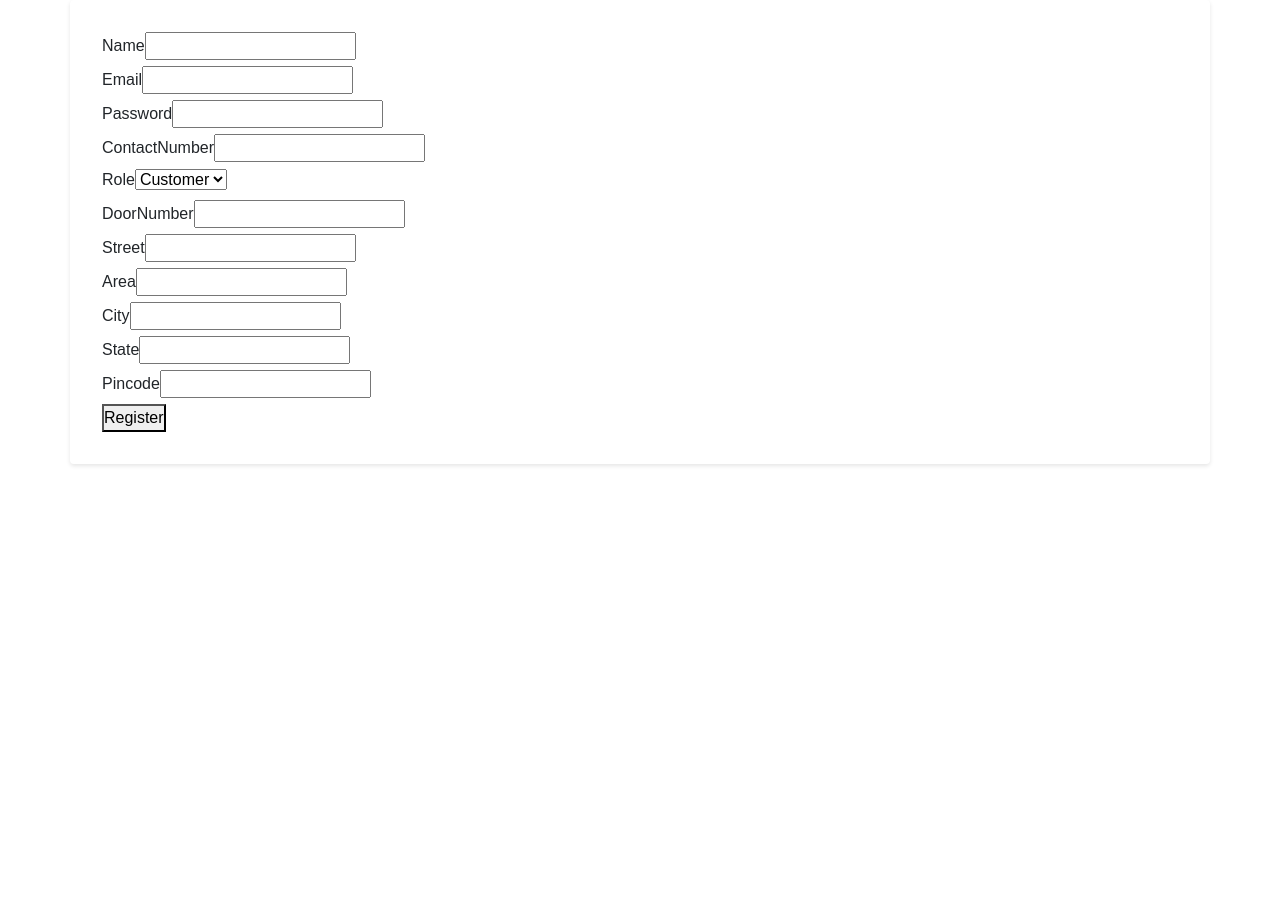
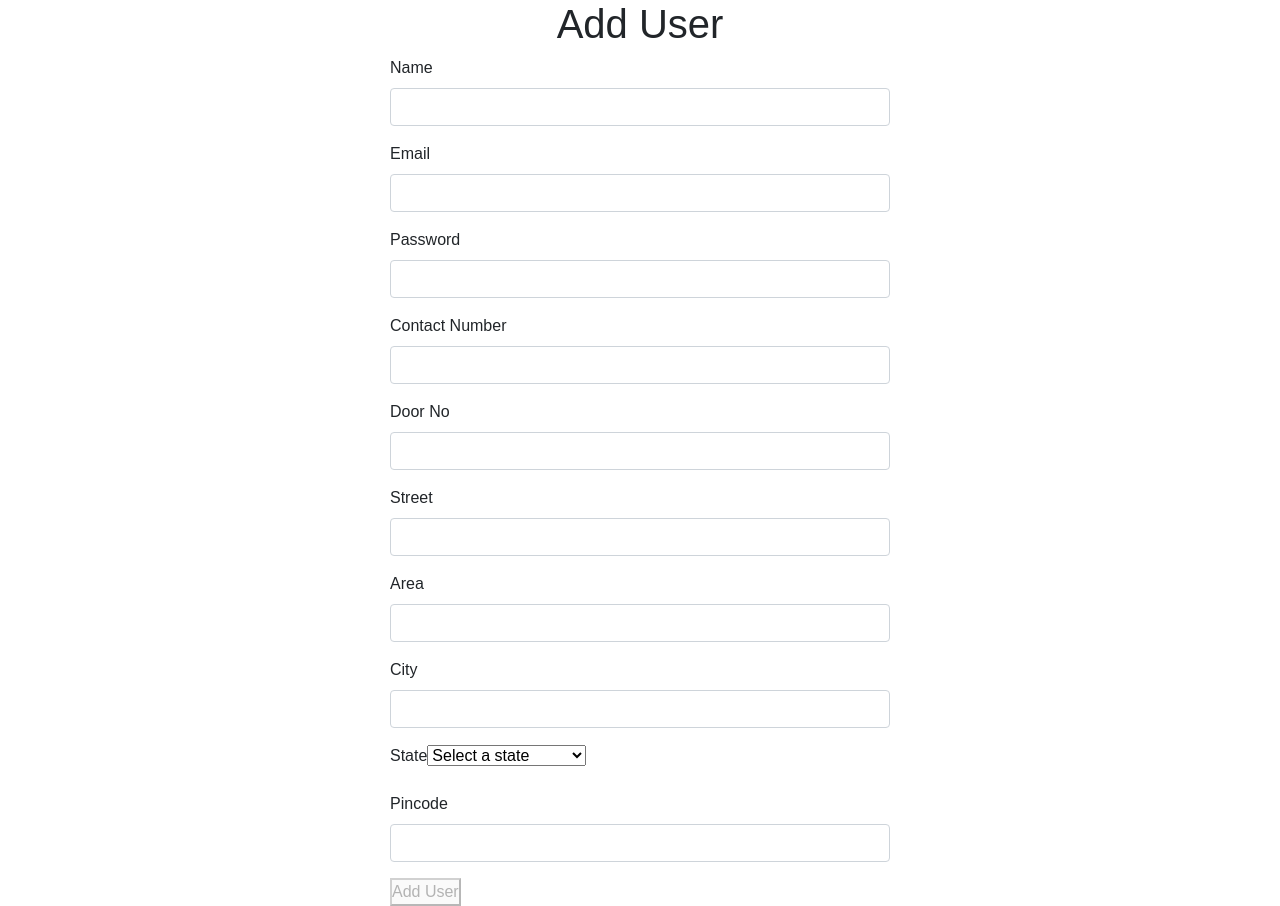
Before and after one commit to Priyanshi23Meghwani/online-dry-clean-app, a React (Create React App) app: page /addUser in a window 1280 px wide. Before the commit the page ends 800 px from the top, so only its background shows below. Built offline with nearby package versions, Linux system fonts and the light colour scheme.

Commit message:
style added for user,update address,changeorderstatus

```diff
--- a/src/components/Address/UpdateAddress.js
+++ b/src/components/Address/UpdateAddress.js
@@ -3,7 +3,37 @@ import { useDispatch, useSelector } from 'react-redux';
 import { useParams } from 'react-router-dom';
 import {fetchAddress,updateAddress} from '../../store/Actions/AddressAction';
 
-
+const states = [
+    "Andhra Pradesh",
+    "Arunachal Pradesh",
+    "Assam",
+    "Bihar",
+    "Chhattisgarh",
+    "Delhi",
+    "Goa",
+    "Gujarat",
+    "Haryana",
+    "Himachal Pradesh",
+    "Jharkhand",
+    "Karnataka",
+    "Kerala",
+    "Madhya Pradesh",
+    "Maharashtra",
+    "Manipur",
+    "Meghalaya",
+    "Mizoram",
+    "Nagaland",
+    "Odisha",
+    "Punjab",
+    "Rajasthan",
+    "Sikkim",
+    "Tamil Nadu",
+    "Telangana",
+    "Tripura",
+    "Uttarakhand",
+    "Uttar Pradesh",
+    "West Bengal"
+];
 function UpdateAddress() {
 
     const [id, setId] = useState("");
@@ -49,7 +79,8 @@ function UpdateAddress() {
     }
 
     return (
-        <div className="container">
+        <div style={{ maxWidth: "500px", margin: "0 auto" }}>
+             <h1 style={{ textAlign: "center" }}>Update Address Details</h1>
             <div className="form-group">
                 <label>Id:</label>
                 <input type="text" className="form-control" name='id' value={id} disabled />
@@ -75,16 +106,22 @@ function UpdateAddress() {
                     onChange={event => setCity(event.target.value)} />
             </div>
             <div className="form-group">
-                <label>State:</label>
-                <input type="text" className="form-control" name='state' value={state}
-                    onChange={event => setState(event.target.value)} />
+                <label>State</label>
+                <select name="state" value={state} onChange={(event) => setState(event.target.value)}>
+                    <option value="">Select a state</option>
+                    {states.map((state) => (
+                        <option key={state} value={state}>
+                            {state}
+                        </option>
+                    ))}
+                </select>
             </div>
             <div className="form-group">
                 <label>Pincode:</label>
                 <input type="text" className="form-control" name='pincode' value={pincode}
                     onChange={event => setPincode(event.target.value)} />
             </div>
-            <button onClick={handleButton}>Update</button>
+            <button onClick={handleButton} className="btn btn-primary btn-block">Update</button>
         </div>
     )
 }
--- a/src/components/Order/ChangeOrderStatus.js
+++ b/src/components/Order/ChangeOrderStatus.js
@@ -1,5 +1,5 @@
 import { useEffect, useState } from "react";
-import { useDispatch,useSelector } from "react-redux";
+import { useDispatch, useSelector } from "react-redux";
 import { useParams } from "react-router-dom";
 import { fetchOrderById } from "../../store/Actions/OrderAction";
 import { updateOrderStatus } from "../../store/Actions/OrderAction";
@@ -13,7 +13,7 @@ const allStatus = [
     "Dispatched",
     "Delivered"
 ]
-function ChangeOrderStatus(){
+function ChangeOrderStatus() {
 
     const [id, setId] = useState("");
     const [orderStatus, setOrderStatus] = useState("");
@@ -42,25 +42,30 @@ function ChangeOrderStatus(){
 
     }
 
-    return(
-        <div>
-             <div>
+    return (
+        <div className="container">
+            <div className="form-group">
                 <label>Order Id</label>
-                <input type="number" name="userId" value={id}
-                    onChange={event => setId(event.target.value)} disabled />
+                <input type="number" name="orderId" id="orderId" className="form-control" value={id}
+                    onChange={(event) => setId(event.target.value)} disabled />
             </div>
-            <div>
-                    <label>Order Status</label>
-                    <select value={orderStatus} onChange={(event) => setOrderStatus(event.target.value)}>
-                        <option value="">---Select---</option>
-                        {allStatus.map((orderStatus) => (
-                            <option key={orderStatus} value={orderStatus}>{orderStatus}</option>
-                        ))}
-                    </select>
-                </div>
-                <button onClick={update}>Update</button>
+            <div className="form-group">
+                <label >Order Status</label>
+                <select id="orderStatus" className="form-control" value={orderStatus}
+                    onChange={(event) => setOrderStatus(event.target.value)} >
+                    <option value="">---Select---</option>
+                    {allStatus.map((status) => (
+                        <option key={status} value={status}>
+                            {status}
+                        </option>
+                    ))}
+                </select>
+            </div>
+            <button className="btn btn-primary" onClick={update}>
+                Update
+            </button>
+        </div>
+    );
 
-        </div>
-    )
 }
 export default ChangeOrderStatus
--- a/src/components/User/AddUser.js
+++ b/src/components/User/AddUser.js
@@ -1,13 +1,46 @@
-import React, { useState } from 'react';
-import { useDispatch } from 'react-redux';
-import { addUser } from '../../store/Actions/UserActions';
+
+import { useState } from "react";
+import { useDispatch } from "react-redux";
+import { addUser } from "../../store/Actions/UserActions";
+
+
+const states = [
+    "Andhra Pradesh",
+    "Arunachal Pradesh",
+    "Assam",
+    "Bihar",
+    "Chhattisgarh",
+    "Delhi",
+    "Goa",
+    "Gujarat",
+    "Haryana",
+    "Himachal Pradesh",
+    "Jharkhand",
+    "Karnataka",
+    "Kerala",
+    "Madhya Pradesh",
+    "Maharashtra",
+    "Manipur",
+    "Meghalaya",
+    "Mizoram",
+    "Nagaland",
+    "Odisha",
+    "Punjab",
+    "Rajasthan",
+    "Sikkim",
+    "Tamil Nadu",
+    "Telangana",
+    "Tripura",
+    "Uttarakhand",
+    "Uttar Pradesh",
+    "West Bengal"
+];
 
 function AddUser() {
     const [name, setName] = useState("");
     const [email, setEmail] = useState("");
     const [password, setPassword] = useState("");
     const [contactNumber, setContactNumber] = useState("");
-    const [role, setRole] = useState("");
     const [doorNo, setDoorNo] = useState("");
     const [street, setStreet] = useState("");
     const [area, setArea] = useState("");
@@ -15,104 +48,96 @@ function AddUser() {
     const [state, setState] = useState("");
     const [pincode, setPincode] = useState("");
 
+    const dispatch = useDispatch();
+    const addUserHandler = () => {
+        const payload = {
+            name,
+            email,
+            password,
+            contactNo: contactNumber,
+            address: {
+                doorNo,
+                street,
+                area,
+                city,
+                state,
+                pincode,
+            },
+        };
+        dispatch(addUser(payload));
+    };
 
-    // const [address, setAddress] = useState({
+    const validateForm = () => {
+        return (
+            name &&
+            email &&
+            password &&
+            contactNumber &&
+            doorNo &&
+            street &&
+            area &&
+            city &&
+            state &&
+            pincode &&
+            /^[a-zA-Z0-9._%+-]+@[a-zA-Z0-9.-]+\.[a-zA-Z]{2,}$/.test(email) &&
+            /^[0-9]+$/.test(contactNumber) &&
+            /^[0-9]+$/.test(pincode)
+        );
+    };
 
-    //     doorNo: 0,
-    //     street: "",
-    //     area: "",
-    //     city: "",
-    //     state: "",
-    //     pincode: 0
-    // })
+    return (
+        <div style={{ maxWidth: "500px", margin: "0 auto" }}>
+            <h1 style={{ textAlign: "center" }}>Add User</h1>
+            <div className="form-group">
+                <label>Name</label>
+                <input type="text" name="name" value={name} onChange={(event) => setName(event.target.value)} className="form-control"/>
+            </div>
+            <div className="form-group">
+                <label>Email</label>
+                <input type="email" name="email" value={email} onChange={(event) => setEmail(event.target.value)} className="form-control"/>
+            </div>
+            <div className="form-group">
+                <label>Password</label>
+                <input type="password" name="password" value={password} onChange={(event) => setPassword(event.target.value)} className="form-control"/>
+            </div>
+            <div className="form-group">
+                <label>Contact Number</label>
+                <input type="tel" name="contactNumber" value={contactNumber} onChange={(event) => setContactNumber(event.target.value)} className="form-control"/>
+            </div>
+            <div className="form-group">
+                <label>Door No</label>
+                <input type="text" name="doorNo" value={doorNo} onChange={(event) => setDoorNo(event.target.value)} className="form-control"/>
+            </div>
+            <div className="form-group">
+                <label>Street</label>
+                <input type="text" name="street" value={street} onChange={(event) => setStreet(event.target.value)} className="form-control"/>
+            </div>
+            <div className="form-group">
+                <label>Area</label>
+                <input type="text" name="area" value={area} onChange={(event) => setArea(event.target.value)} className="form-control"/>
+            </div>
+            <div className="form-group">
+                <label>City</label>
+                <input type="text" name="city" value={city} onChange={(event) => setCity(event.target.value)} className="form-control"/>
+            </div>
+            <div className="form-group">
+                <label>State</label>
+                <select name="state" value={state} onChange={(event) => setState(event.target.value)}>
+                    <option value="">Select a state</option>
+                    {states.map((state) => (
+                        <option key={state} value={state}>
+                            {state}
+                        </option>
+                    ))}
+                </select>
+            </div>
+            <div className="form-group">
+                <label>Pincode</label>
+                <input type="text" name="pincode" value={pincode} onChange={(event) => setPincode(event.target.value)} className="form-control" />
+            </div>
+            <button onClick={addUserHandler} disabled={!validateForm()}>Add User</button>
+        </div>
+    );
+}
 
-    const dispatch = useDispatch();
-
-    const register = () => {
-        const payload = {
-            name: name,
-            email: email,
-            password: password,
-            contactNo: contactNumber,
-            role: role,
-            address: {
-
-                doorNo: doorNo,
-                street: street,
-                area: area,
-                city: city,
-                state: state,
-                pincode: pincode
-
-            }
-        }
-        dispatch(addUser(payload))
-
-    }
-    return (
-        <div className="container">
-            <div>
-                <label>Name</label>
-                <input type="text" name="Name" value={name}
-                    onChange={event => setName(event.target.value)} />
-            </div>
-            <div>
-                <label>Email</label>
-                <input type="text" name="Email" value={email}
-                    onChange={event => setEmail(event.target.value)} />
-            </div>
-            <div>
-                <label>Password</label>
-                <input type="text" name="Password" value={password}
-                    onChange={event => setPassword(event.target.value)} />
-            </div>
-            <div>
-                <label>ContactNumber</label>
-                <input type="number" name="ContactNumber" value={contactNumber}
-                    onChange={event => setContactNumber(event.target.value)} />
-            </div>
-            <div>
-                <label>Role</label>
-                <select value={role} onChange={event => setRole(event.target.value)}>
-                    <option value="customer">Customer</option>
-                    <option value="admin">Admin</option>
-                </select>
-
-            </div>
-            <div>
-                <label>DoorNumber</label>
-                <input type="number" name="doorNo" value={doorNo}
-                    onChange={event => setDoorNo(event.target.value)} />
-            </div>
-            <div>
-                <label>Street</label>
-                <input type="text" name="street" value={street}
-                    onChange={event => setStreet(event.target.value)} />
-            </div>
-            <div>
-                <label>Area</label>
-                <input type="text" name="area" value={area}
-                    onChange={event => setArea(event.target.value)} />
-            </div>
-            <div>
-                <label>City</label>
-                <input type="text" name="city" value={city}
-                    onChange={event => setCity(event.target.value)} />
-            </div>
-            <div>
-                <label>State</label>
-                <input type="text" name="state" value={state}
-                    onChange={event => setState(event.target.value)} />
-            </div>
-            <div>
-                <label>Pincode</label>
-                <input type="text" name="pincode" value={pincode}
-                    onChange={event => setPincode(event.target.value)} />
-            </div>
-            <button onClick={register}>Register</button>
-        </div>
-    )
-
-
-}
-export default AddUser;
+export default AddUser
--- a/src/components/User/UpdateUser.js
+++ b/src/components/User/UpdateUser.js
@@ -1,6 +1,7 @@
+
 import React, { useState, useEffect } from 'react';
 import { useDispatch, useSelector } from 'react-redux';
-import { fetchUser,updateUser } from '../../store/Actions/UserActions';
+import { fetchUser, updateUser } from '../../store/Actions/UserActions';
 import { useParams } from 'react-router-dom';
 
 function UpdateUser() {
@@ -28,7 +29,7 @@ function UpdateUser() {
         }
     }, [user]);
 
-    const update = () => {
+    const updateHandle = () => {
         const payload = {
             id: userId,
             name: name,
@@ -38,36 +39,41 @@ function UpdateUser() {
         }
         dispatch(updateUser(payload));
     }
+    const validateForm = () => {
         return (
-        <div>
-            <h1>Heya</h1>
-            <div>
+            name &&
+            email &&
+            password &&
+            contactNumber
+        );
+    };
+
+    return (
+        <div style={{ maxWidth: "500px", margin: "0 auto" }}>
+            <h1 style={{ textAlign: "center" }}>Update User</h1>
+            <form>
+                <div className="form-group">
                     <label>User Id</label>
-                <input type="number" name="userId" value={id}
-                    onChange={event => setId(event.target.value)} disabled />
+                    <input type="number" id="userId" name="userId" value={id} onChange={event => setId(event.target.value)} disabled className="form-control" />
                 </div>
-            <div>
+                <div className="form-group">
                     <label>Name</label>
-                <input type="text" name="Name" value={name}
-                    onChange={event => setName(event.target.value)} />
+                    <input type="text" id="name" name="name" value={name} onChange={event => setName(event.target.value)} className="form-control" />
                 </div>
-            <div>
+                <div className="form-group">
                     <label>Email</label>
-                <input type="text" name="Email" value={email}
-                    onChange={event => setEmail(event.target.value)} />
+                    <input type="text" id="email" name="email" value={email} onChange={event => setEmail(event.target.value)} className="form-control" />
                 </div>
-            <div>
+                <div className="form-group">
                     <label>Password</label>
-                <input type="text" name="Password" value={password}
-                    onChange={event => setPassword(event.target.value)} />
+                    <input type="text" id="password" name="password" value={password} onChange={event => setPassword(event.target.value)} className="form-control" />
                 </div>
-            <div>
-                <label>ContactNumber</label>
-                <input type="number" name="ContactNumber" value={contactNumber}
-                    onChange={event => setContactNumber(event.target.value)} />
+                <div className="form-group">
+                    <label>Contact Number</label>
+                    <input type="number" id="contactNumber" name="contactNumber" value={contactNumber} onChange={event => setContactNumber(event.target.value)} className="form-control" />
                 </div>
-            <button onClick={update}>Update</button>
-
+                <button type="button" onClick={updateHandle} className="btn btn-primary btn-block" disabled={!validateForm()}>Update</button>
+            </form>
         </div>
     )
 }
```
Also changed, not shown: src/components/User/FetchUserById.css (+183 -12 lines), src/components/User/FetchUserById.js (+7 -17 lines). Lines whose indentation alone changed are shown as unchanged.
